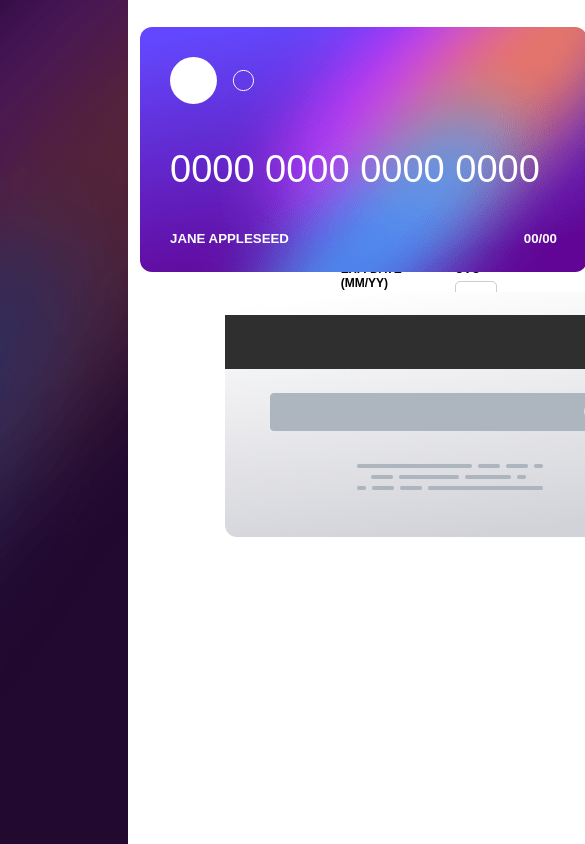
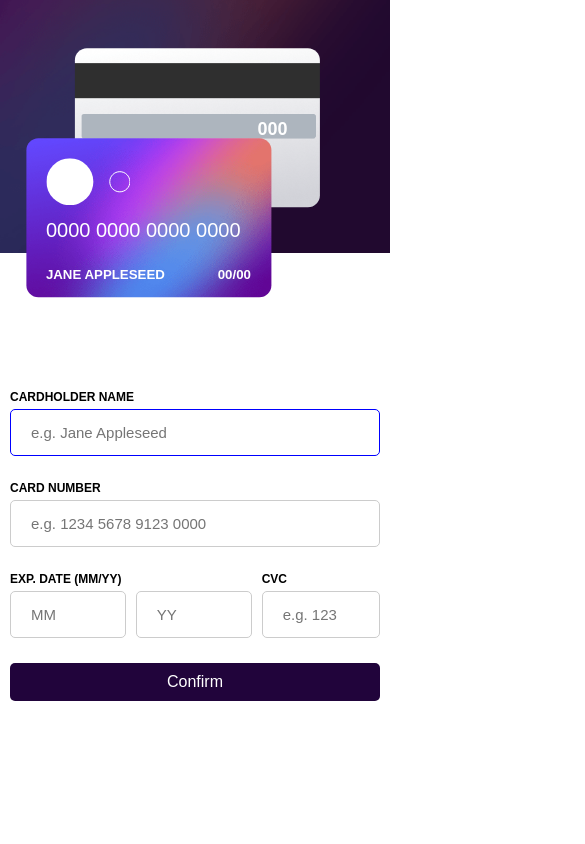
Before and after one commit to theguylex/interactive-card-details-form-main, a plain HTML site: page index.html in a window 390 px wide. Shown: the top 844 px of the page, 585 px wide, since content can reach past the window. Drawn offline with Linux system fonts and the light colour scheme.

Commit message:
responsiveness - mobile

```diff
--- a/style.css
+++ b/style.css
@@ -323,4 +323,77 @@ button:hover {
 }
 
 /* Mobile */
-@media (min-width:320px) and (max-width:480px) {}
+@media (min-width:320px) and (max-width:480px) {
+    .container {
+        display: flex;
+        flex-direction: column;
+    }
+
+    .bodyA, .bodyB {
+        width: 100%;
+    }
+
+    .bodyA {
+        height: 30%;
+    }
+
+    .cards {
+        flex-direction: column-reverse;
+        justify-content: center;
+        align-items: center;
+        gap: 0;
+        padding-top: 1%;
+        height: 100%;
+        /* border: 1px solid black; */
+        translate: -29% 25%;
+    }
+
+    .card-container {
+        margin-top: 50px;
+        display: flex;
+        flex-direction: column-reverse;
+    }
+
+    .cardFront {
+        translate: -30% -56%;
+        z-index: 2;
+    }
+
+    .cardFront, .cardBack {
+        /* height: 159px; */
+        /* width: 287px; */
+        height: 159px;
+        width: 245px;
+    }
+
+    .cardBack {
+        transform: translateX(-25px);
+}
+
+    .cardFrontContent {
+        padding: 20px;
+    }
+
+    .cardNumber {
+        color: white;
+        font-size: 20px;
+        margin-top: 10px;
+        font-family: Arial, Helvetica, sans-serif;
+    }
+
+    .nameExpDate {
+        display: flex;
+        justify-content: space-between;
+        color: white;
+        margin-top: 25px;
+        font-family: Arial, Helvetica, sans-serif;
+    }
+
+    .form-container {
+        padding: 35% 10px;
+    }
+
+    .dateCvc {
+        gap: 10px;
+    }
+}
```
